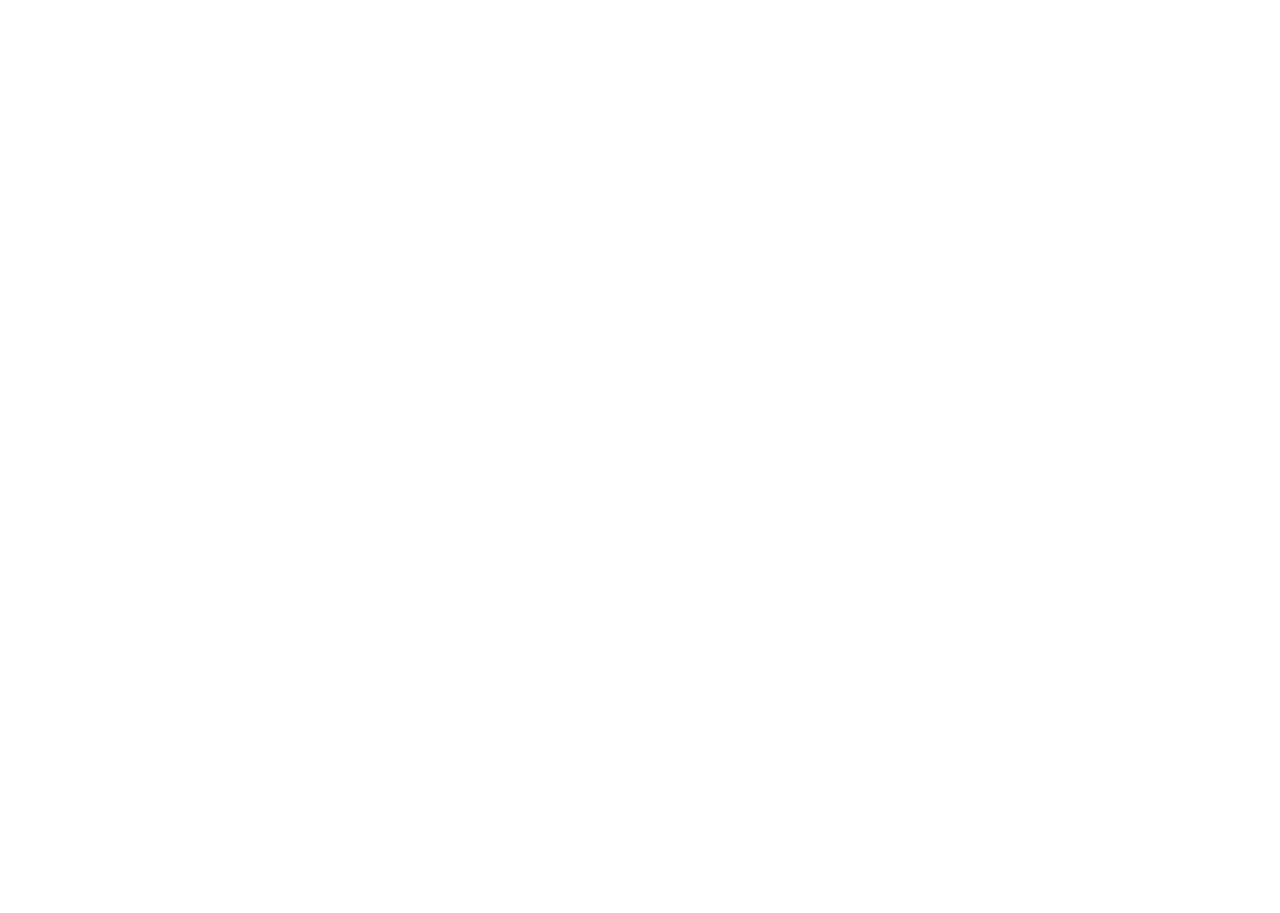
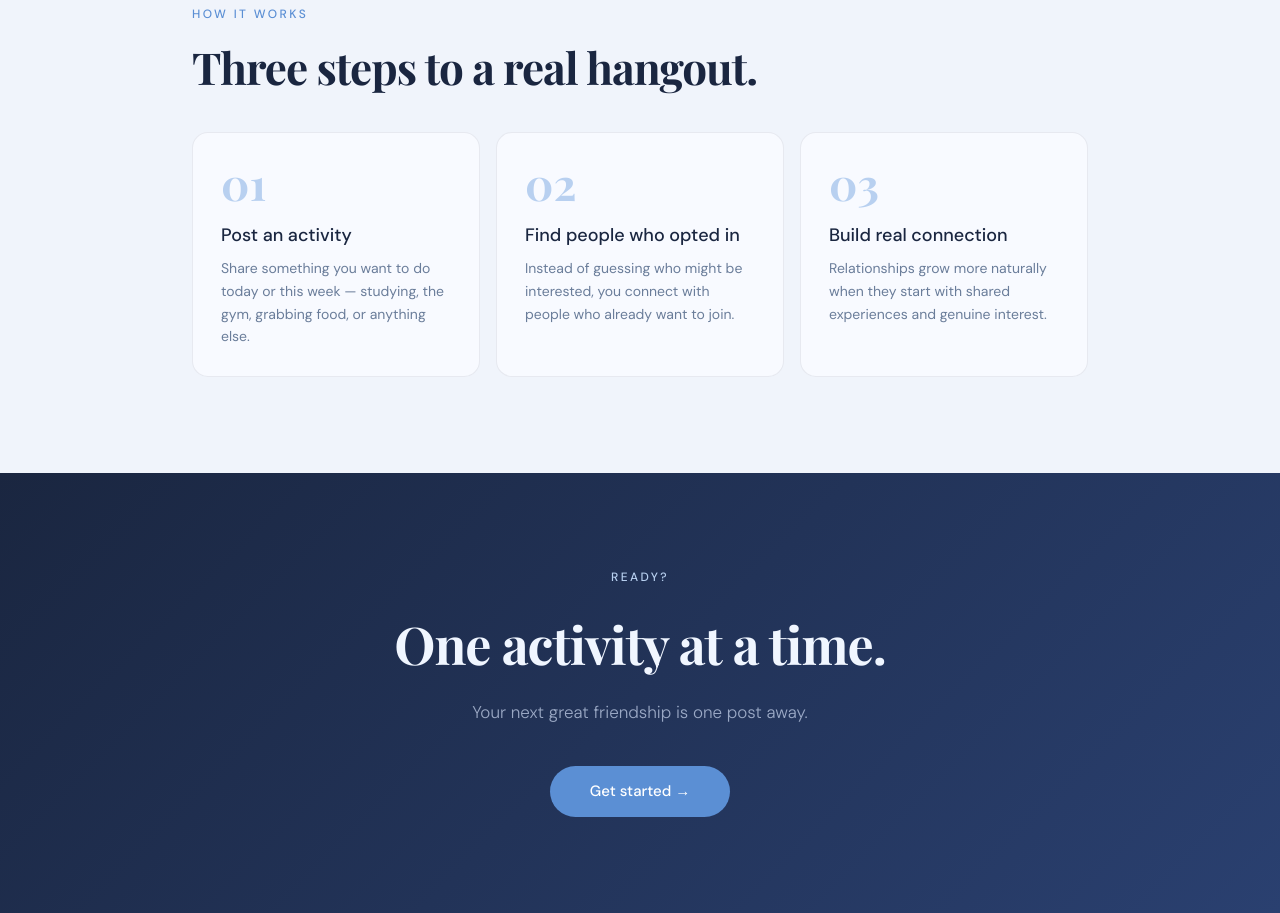
Before and after one commit to Amial-net/Amial, a React (Vite) app in the folder client/: page /mission in a window 1280 px wide. Shown: the part 2420-3333 px from the top of the page. Before the commit the page ends 2330 px from the top, so only its background shows below. Built offline with nearby package versions, Linux system fonts and the light colour scheme.

Commit message:
HowItWorks and CTA

```diff
--- a/client/src/Pages/MissionPage.tsx
+++ b/client/src/Pages/MissionPage.tsx
@@ -246,9 +246,100 @@
 }
 
 function HowItWorks() {
-  return null;
+  return (
+    <div className="px-6 py-24" style={{ background: C.bg }}>
+      <div className="max-w-4xl mx-auto">
+        <SectionLabel>How it works</SectionLabel>
+        <SectionHeading>Three steps to a real hangout.</SectionHeading>
+        <div className="grid grid-cols-1 md:grid-cols-3 gap-4">
+          {steps.map((s) => (
+            <div
+              key={s.num}
+              className="rounded-2xl p-7"
+              style={{
+                background: C.cardBg,
+                border: `1.5px solid ${C.border}`,
+              }}
+            >
+              <div
+                className="font-bold mb-4"
+                style={{
+                  fontFamily: "'Playfair Display', serif",
+                  fontSize: 44,
+                  color: C.accentLight,
+                  lineHeight: 1,
+                }}
+              >
+                {s.num}
+              </div>
+              <h3
+                className="font-medium mb-2 text-lg"
+                style={{ color: C.dark }}
+              >
+                {s.title}
+              </h3>
+              <p className="text-sm leading-relaxed" style={{ color: C.muted }}>
+                {s.desc}
+              </p>
+            </div>
+          ))}
+        </div>
+      </div>
+    </div>
+  );
 }
 
 function MissionCTA() {
-  return null;
+  return (
+    <div
+      className="px-6 py-24 text-center"
+      style={{
+        background: "linear-gradient(135deg, #1A2640 0%, #2A4070 100%)",
+      }}
+    >
+      <div className="max-w-xl mx-auto">
+        <p
+          className="text-xs font-medium tracking-widest uppercase mb-5"
+          style={{ color: C.accentLight, letterSpacing: "0.2em" }}
+        >
+          Ready?
+        </p>
+        <h2
+          className="font-bold mb-4"
+          style={{
+            fontFamily: "'Playfair Display', serif",
+            fontSize: "clamp(30px, 5vw, 52px)",
+            color: "#F0F6FF",
+            letterSpacing: "-1px",
+          }}
+        >
+          One activity at a time.
+        </h2>
+        <p
+          className="mb-10 font-light"
+          style={{
+            color: "rgba(220,232,255,0.65)",
+            fontSize: 17,
+            lineHeight: 1.6,
+          }}
+        >
+          Your next great friendship is one post away.
+        </p>
+        <Link
+          to="/signup"
+          className="inline-block font-medium"
+          style={{
+            background: C.accent,
+            color: "#fff",
+            fontSize: 15,
+            padding: "14px 40px",
+            borderRadius: 50,
+            textDecoration: "none",
+          }}
+        >
+          Get started →
+        </Link>
+      </div>
+    </div>
+  );
 }
```
